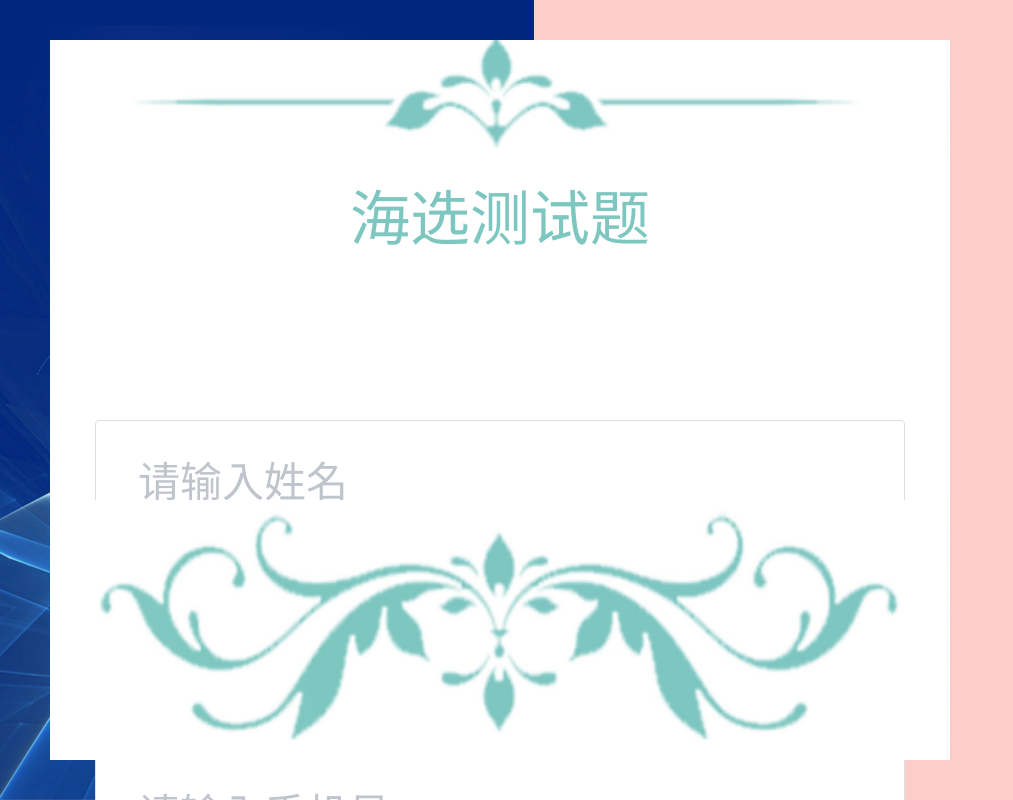
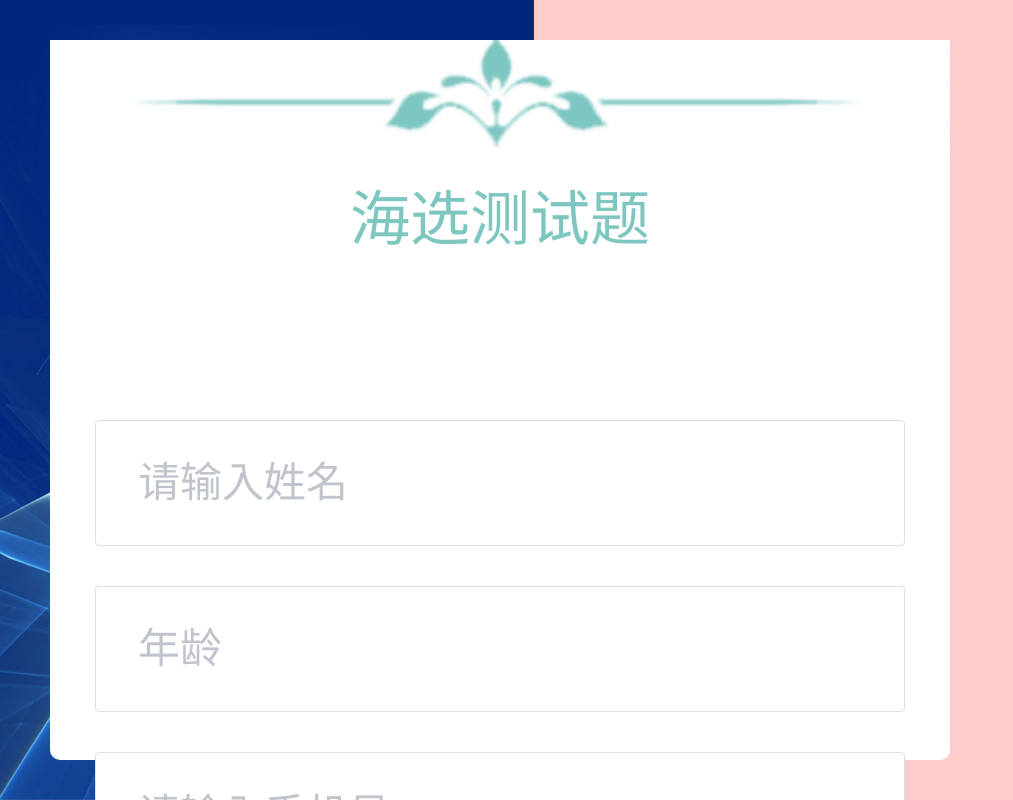
Before and after one commit to souky/vue_qianduan, a Vue app: page / in a window 1280 px wide. Shown: the whole page, without its empty margins (0-1013 px from the left). Built offline with nearby package versions, Linux system fonts and the light colour scheme.

Commit message:
Update login_user.vue

```diff
--- a/src/views/mobile/login_user.vue
+++ b/src/views/mobile/login_user.vue
@@ -6,9 +6,9 @@
 		<div class="topText">
       海选测试题
     </div>
-    <div class="bottom">
+    <!-- <div class="bottom">
       <img src="static/img/moblie/bottom.png" style="width:100%;height:100%">
-    </div>
+    </div> -->
 		<div class="background">
       <img src="static/img/moblie/background.jpg" style="width:100%;height:100%">
     </div>
```
